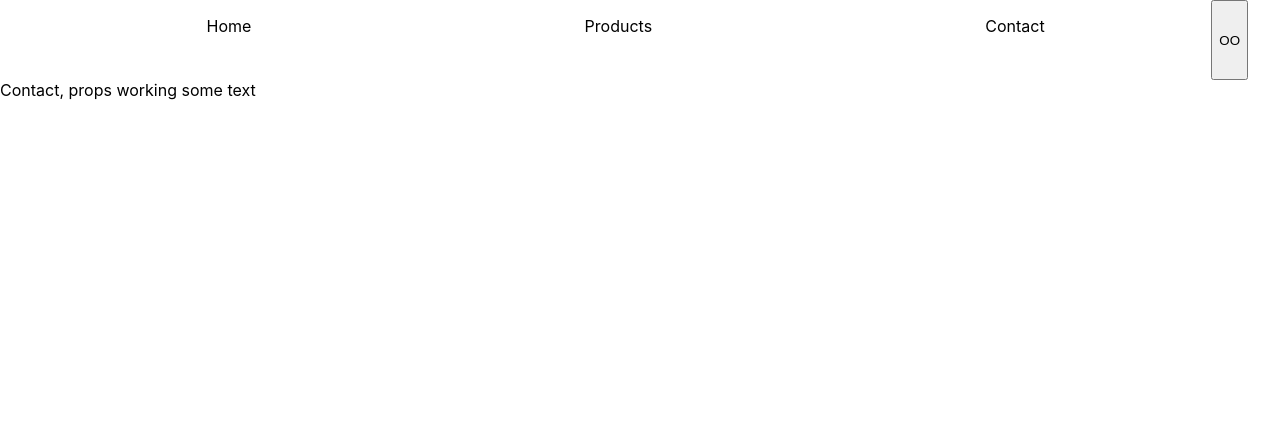
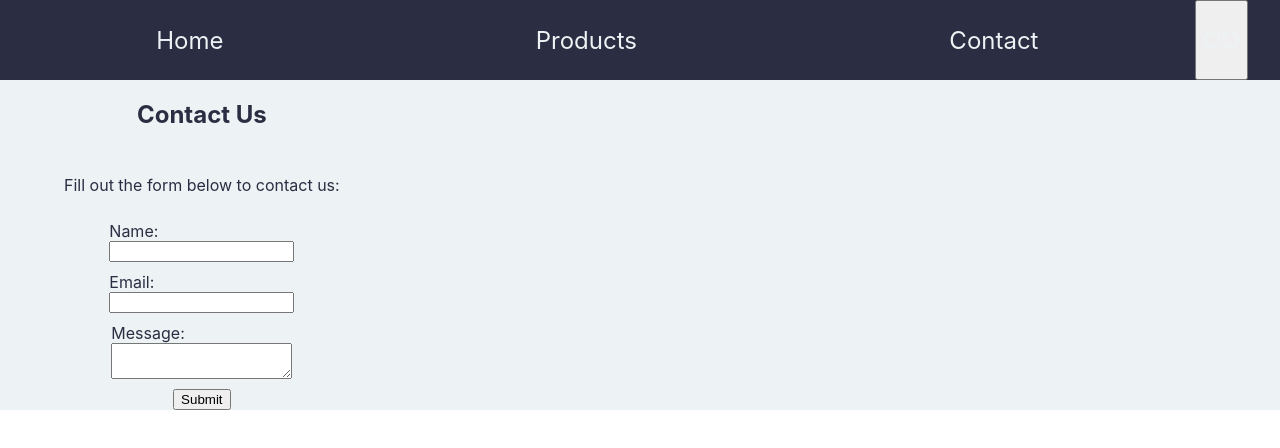
Before and after one commit to EverybodyToTheLimit/shopping-cart, a React (Create React App) app: page /contact in a window 1280 px wide. Shown: the top 448 px of the page. Built offline with nearby package versions, Linux system fonts and the light colour scheme.

Commit message:
create home, products, contact sections and populate with content. Add card component with quantity select and submit button

```diff
--- a/src/App.css
+++ b/src/App.css
@@ -1,27 +1,105 @@
+:root {
+  --blue: #2B2D42;
+  --grey: #8D99AE;
+  --white: #EDF2F4;
+  --light-red: #EF233C;
+  --dark-red: #D80032;
+}
+
+#detail {
+  display: flex;
+  background-color: var(--white);
+  color: var(--blue);
+  padding-left: 5%;
+  padding-right: 5%;
+}
+
 #nav-links {
   display: flex;
   flex-direction: row;
   flex-grow: 1;
   justify-content: space-around;
+  align-items: center;
+  padding-left: 0px;
 
 }
 
 #nav-bar {
   display:flex;
   justify-content: space-between;
-  /* padding-left: 3rem; */
   padding-right: 2rem;
   min-height: 5rem;
+  background-color: var(--blue);
 }
 
 ul, li, a {
   list-style-type: none;
   text-decoration: none;
-  color: black;
+  color: var(--white);
+  font-size: x-large;
 }
 
-.App {
+.container {
   display: flex;
   flex-direction: column;
   justify-content: center;
 }
+
+.contact{
+  display: flex;
+  flex-direction: column;
+  align-items: center;
+  gap: 10px;
+}
+
+label {
+  display: flex;
+  flex-direction: column;
+}
+
+#home {
+  display: flex;
+  flex-direction: column;
+  justify-content: center;
+  align-items: center;
+
+}
+
+.cards {
+  padding-top: 20px;
+  display: flex;
+  flex-wrap: wrap;
+  justify-content: center;
+  align-items: center;
+  gap: 20px;
+}
+
+.card {
+  display: flex;
+  flex-direction: column;
+  width: 350px;
+  height: 350px;
+  box-shadow: 0 4px 8px 0 rgba(0, 0, 0, 0.2);
+  margin: auto;
+  text-align: center;
+  font-family: arial;
+}
+
+.card-description {
+  display: flex;
+  flex-direction: column;
+}
+
+.card-nav{
+  display: flex;
+  max-height: 20px;
+  justify-content: space-between;
+  align-items: center;
+}
+
+img {
+  background-size:contain;
+  height: 250px;
+  width: 250px;
+  align-self: center;
+}
--- a/src/App.js
+++ b/src/App.js
@@ -6,9 +6,13 @@ import { Products } from './Components/Products';
 import { createBrowserRouter, RouterProvider } from "react-router-dom";
 import Root from './Routes/route';
 import ErrorPage from './error-page';
+import { useState } from 'react';
 
 
 function App() {
+
+  const [cart, setCart] = useState([])
+
 
   const router = createBrowserRouter([
     {
@@ -30,14 +34,14 @@ function App() {
         },
         {
           path: "cart",
-          element: <Cart />,
+          element: <Cart cart={cart} />,
         },
       ]
     },
   ]);
 
   return (
-    <div className="App">
+    <div className="container">
       <RouterProvider router={router} />
     </div>
   );
--- a/src/Components/Cart.js
+++ b/src/Components/Cart.js
@@ -1,7 +1,18 @@
 import React from 'react'
 
-export const Cart = () => {
+export const Cart = ({cart}) => {
   return (
-    <div>Cart</div>
+    <aside>
+    <h2>Shopping Cart</h2>
+    {cart.length > 0 ? (
+      <ul>
+        {cart.map((product, index) => (
+          <li key={index}>{product}</li>
+        ))}
+      </ul>
+    ) : (
+      <p>Your cart is empty.</p>
+    )}
+  </aside>
   )
 }
--- a/src/Components/Contact.js
+++ b/src/Components/Contact.js
@@ -1,7 +1,26 @@
 import React from 'react'
 
 export const Contact = ({text}) => {
-  return (
-    <div>Contact, props working {text}</div>
-  )
+
+    return (
+        <div className="contact">
+          <h2>Contact Us</h2>
+          <p>Fill out the form below to contact us:</p>
+          <form className="contact form">
+            <label>
+              Name:
+              <input type="text" name="name" />
+            </label>
+            <label>
+              Email:
+              <input type="email" name="email" />
+            </label>
+            <label>
+              Message:
+              <textarea name="message"></textarea>
+            </label>
+            <button type="submit">Submit</button>
+          </form>
+        </div>
+      );
 }
--- a/src/Components/Home.js
+++ b/src/Components/Home.js
@@ -2,6 +2,20 @@ import React from 'react'
 
 export const Home = () => {
   return (
-    <div>Home</div>
+    <div id="home">
+    <h1>Welcome to Bristol Powertools Exchange</h1>
+    <p>
+      Our website provides a platform for people in Bristol to exchange powertools. Whether you need a tool for a one-time project or want to save money by borrowing instead of buying, our community can help you out.
+    </p>
+    <p>
+      To get started, simply create an account and start browsing our selection of available powertools. You can filter by category, brand, or location to find what you need. Once you've found a tool you want to borrow, send a message to the owner to arrange a pickup or delivery.
+    </p>
+    <p>
+      We take safety seriously and encourage all our users to follow proper precautions when using powertools. Please read our safety guidelines and terms of service before making any exchanges.
+    </p>
+    <p>
+      If you have any questions or concerns, feel free to contact us at support@bristolpowertools.com. Happy tool sharing!
+    </p>
+  </div>
   )
 }
--- /dev/null
+++ b/src/Components/ProductCard.js
@@ -0,0 +1,33 @@
+import React, {useState} from 'react'
+
+export const ProductCard = ({name, description, image, handleSubmit}) => {
+
+    const [quantity, setQuantity] = useState(0)
+
+    const increment = () => {
+        setQuantity(quantity + 1)
+    }
+    const decrement = () => {
+        if (quantity > 0)
+        setQuantity(quantity - 1)
+    }
+
+    const submitPurchase = () => {
+        handleSubmit(name, quantity)
+    }
+  return (
+    <div className="card">{name}
+
+        <div className="card-description">
+            <img src={image}></img>
+            <div>{description}</div>
+        </div>
+        <div className="card-nav">
+            <button onClick={decrement}>-</button>
+            <p>{quantity}</p>
+            <button onClick={increment}>+</button>
+            <button onClick={submitPurchase}>Add to basket</button>
+        </div>
+    </div>
+  )
+}
--- /dev/null
+++ b/src/Components/ProductList.json
@@ -0,0 +1,85 @@
+{
+  "powertools": [
+    {
+      "name": "Drill",
+      "description": "A handheld tool used for drilling holes or driving screws into materials.",
+      "image": "https://upload.wikimedia.org/wikipedia/commons/thumb/1/1e/CordlessDrill.jpg/1280px-CordlessDrill.jpg",
+      "features": [
+        "Variable speed control",
+        "Keyless chuck",
+        "Reverse switch"
+      ]
+    },
+    {
+      "name": "Circular Saw",
+      "description": "A handheld tool used for cutting wood and other materials with a rotating circular blade.",
+      "image": "https://upload.wikimedia.org/wikipedia/commons/thumb/e/ed/USMC-02963.jpg/1280px-USMC-02963.jpg",
+      "features": [
+        "Adjustable depth settings",
+        "Bevel adjustment",
+        "Dust blower"
+      ]
+    },
+    {
+      "name": "Jigsaw",
+      "description": "A handheld tool used for cutting curved or intricate shapes in wood and other materials.",
+      "image": "https://upload.wikimedia.org/wikipedia/commons/thumb/7/74/Jigsaw_AccuMaster.jpg/1280px-Jigsaw_AccuMaster.jpg",
+      "features": [
+        "Variable speed control",
+        "Orbital action",
+        "Tool-free blade change"
+      ]
+    },
+    {
+      "name": "Reciprocating Saw",
+      "description": "A handheld tool used for cutting wood, metal, and other materials with a back-and-forth sawing motion.",
+      "image": "https://media.4rgos.it/i/Argos/4813011_R_Z001A?w=1500&h=880&qlt=70&fmt=webp",
+      "features": [
+        "Variable speed control",
+        "Tool-free blade change",
+        "Orbital action"
+      ]
+    },
+    {
+      "name": "Angle Grinder",
+      "description": "A handheld tool used for cutting, grinding, and polishing metal and other materials with a rotating disc.",
+      "image": "https://upload.wikimedia.org/wikipedia/commons/d/db/AngleGrinder.jpg",
+      "features": [
+        "Adjustable guard",
+        "Variable speed control",
+        "Spindle lock"
+      ]
+    },
+    {
+      "name": "Belt Sander",
+      "description": "A handheld tool used for sanding wood and other materials with a continuous sanding belt.",
+      "image": "https://upload.wikimedia.org/wikipedia/commons/thumb/6/68/Belt_sander_bosch.jpg/1280px-Belt_sander_bosch.jpg",
+      "features": [
+        "Variable speed control",
+        "Dust collection port",
+        "Adjustable tracking"
+      ]
+    },
+    {
+      "name": "Random Orbital Sander",
+      "description": "A handheld tool used for sanding wood and other materials with a random circular sanding motion.",
+      "image": "https://upload.wikimedia.org/wikipedia/commons/thumb/e/e0/Random_orbit_sander.jpg/1280px-Random_orbit_sander.jpg",
+      "features": [
+        "Variable speed control",
+        "Dust collection port",
+        "Tool-free pad change"
+      ]
+    },
+    {
+      "name": "Biscuit Joiner",
+      "description": "A power tool used for making precision cuts and joints in wood with small football-shaped pieces of wood.",
+      "image": "https://upload.wikimedia.org/wikipedia/commons/4/42/Lamello-top.jpg",
+      "features": [
+        "Adjustable fence",
+        "Dust collection port",
+        "Depth stop"
+      ]
+    }
+
+  ]
+}
--- a/src/Components/Products.js
+++ b/src/Components/Products.js
@@ -1,7 +1,21 @@
 import React from 'react'
+import { ProductCard } from './ProductCard'
+import powertools from './ProductList.json'
 
 export const Products = () => {
+
+    const data = powertools.powertools
+
+    const handleSubmit = (name, quantity) => {
+        console.log(name, quantity)
+    }
+
+
   return (
-    <div>Products</div>
+    <div className="cards">
+        {data.map(item => (
+        <ProductCard key={item.name} name={item.name} description={item.description} handleSubmit={handleSubmit} image={item.image}/>
+      ))}
+    </div>
   )
 }
```
